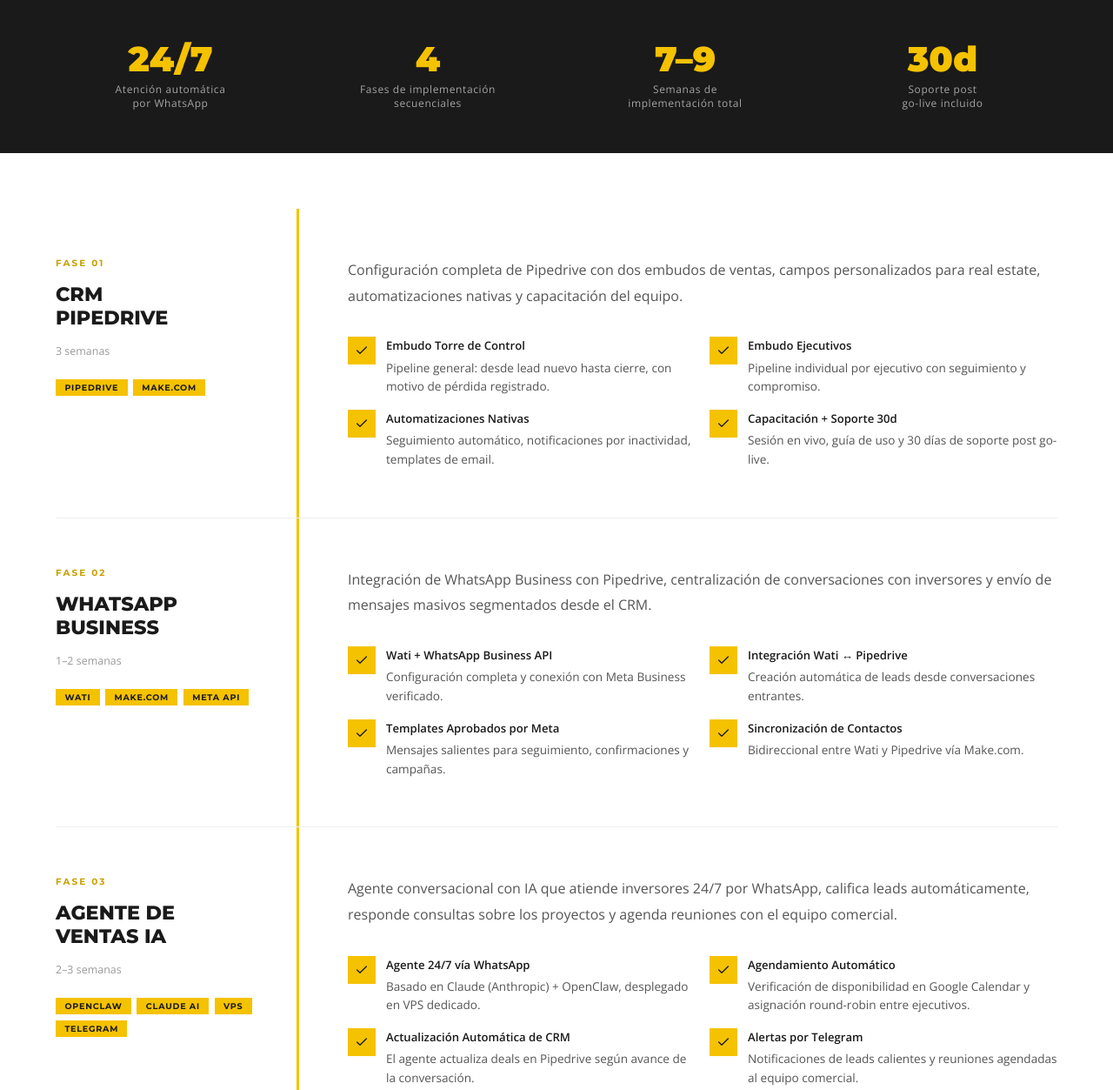
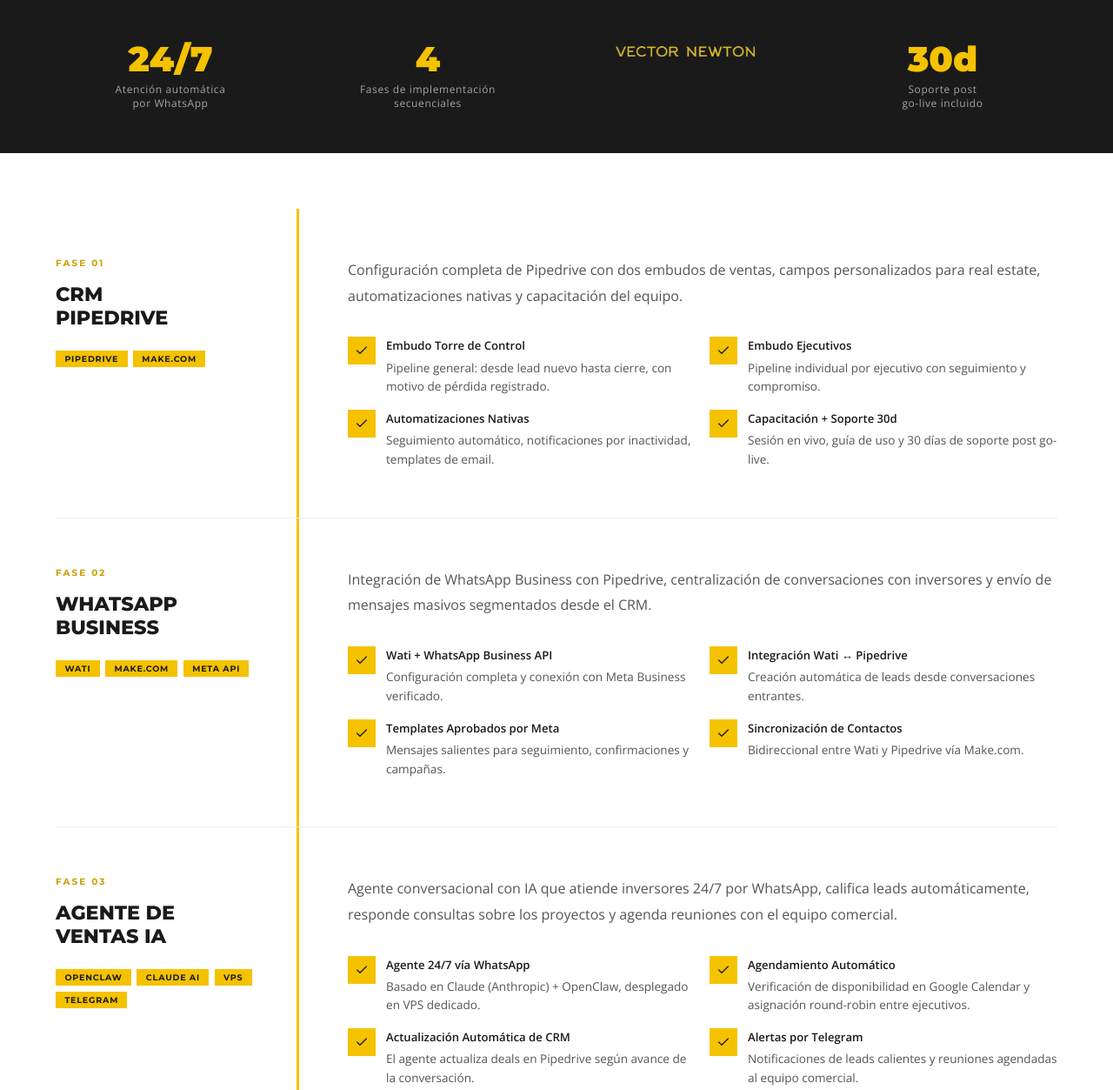
Before and after one commit to elgorra/vectornewton-site, a plain HTML site: page servicios.html in a window 1280 px wide. Shown: the part 417-1670 px from the top of the page at 87% size. Drawn offline with nearby package versions, Linux system fonts and the light colour scheme.

Commit message:
Remove timeframes from phases; replace 7-9 semanas stat with logo

```diff
--- a/servicios.html
+++ b/servicios.html
@@ -350,8 +350,7 @@
       <div class="lbl">Fases de implementación<br>secuenciales</div>
     </div>
     <div class="intro-stat">
-      <div class="num">7–9</div>
-      <div class="lbl">Semanas de<br>implementación total</div>
+      <img src="images/logo-amarillo.avif" alt="Vector Newton — Right on Target" style="width: min(160px, 80%); height: auto; opacity: 0.9;" />
     </div>
     <div class="intro-stat">
       <div class="num">30d</div>
@@ -368,7 +367,6 @@
         <span class="phase-num">Fase 01</span>
         <div class="phase-title">CRM<br>Pipedrive</div>
 
-        <div class="phase-duration">3 semanas</div>
         <div class="phase-tools">
           <span class="tool-tag">Pipedrive</span>
           <span class="tool-tag">Make.com</span>
@@ -423,7 +421,6 @@
         <span class="phase-num">Fase 02</span>
         <div class="phase-title">WhatsApp<br>Business</div>
 
-        <div class="phase-duration">1–2 semanas</div>
         <div class="phase-tools">
           <span class="tool-tag">Wati</span>
           <span class="tool-tag">Make.com</span>
@@ -479,7 +476,6 @@
         <span class="phase-num">Fase 03</span>
         <div class="phase-title">Agente de<br>Ventas IA</div>
 
-        <div class="phase-duration">2–3 semanas</div>
         <div class="phase-tools">
           <span class="tool-tag">OpenClaw</span>
           <span class="tool-tag">Claude AI</span>
@@ -536,7 +532,6 @@
         <span class="phase-num">Fase 04</span>
         <div class="phase-title">Reportería<br>Automática</div>
 
-        <div class="phase-duration">1 semana</div>
         <div class="phase-tools">
           <span class="tool-tag">Pipedrive API</span>
           <span class="tool-tag">Telegram</span>
```
